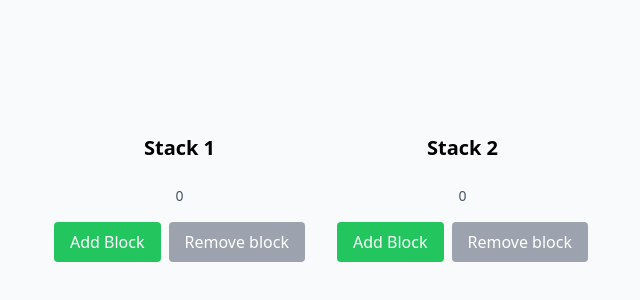
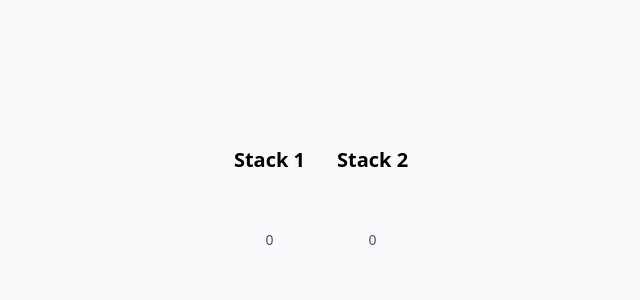
Before and after one commit to dkinsell/stack-comparator, a React (Vite) app: page / in a window 1280 px wide. Shown: the part 202-502 px from the top of the page, without its empty margins (319-959 px from the left). Built offline with nearby package versions, Linux system fonts and the light colour scheme.

Commit message:
removes buttons, implements click to add and drag to remove

```diff
--- a/src/components/BlockStack.tsx
+++ b/src/components/BlockStack.tsx
@@ -7,40 +7,41 @@ interface BlockStackProps {
 const BlockStack = ({ label }: BlockStackProps) => {
   const [blocks, setBlocks] = useState<number>(0);
 
+  const handleAddBlock = () => {
+    if (blocks < 10) {
+      setBlocks((prev) => prev + 1);
+    }
+  };
+
+  const handleRemoveBlock = () => {
+    setBlocks((prev) => Math.max(prev - 1, 0));
+  };
+
   return (
     <div className="flex flex-col items-center">
       <div className="text-xl font-bold mb-4">{label}</div>
-      <div className="w-10 h-100 flex flex-col-reverse gap-y-2">
+      <div
+        onClick={handleAddBlock}
+        className={`flex flex-col-reverse gap-y-1 ${
+          blocks >= 10 ? "cursor-not-allowed" : "cursor-pointer"
+        }`}
+        style={{ width: "2rem", paddingTop: blocks === 0 ? "2rem" : "0" }}
+      >
         {Array(blocks)
           .fill(null)
           .map((_, index) => (
             <div
               key={index}
-              className="bg-blue-500 w-full h-10 rounded-md shadow-md"
+              className="bg-blue-500 w-full h-8 rounded-md shadow-md"
+              draggable={true}
+              onDragStart={(e) => {
+                e.dataTransfer.setData("text/plain", `${index}`);
+                handleRemoveBlock();
+              }}
             ></div>
           ))}
       </div>
       <p className="mt-2 text-sm text-gray-600">{blocks}</p>
-      <div className="mt-4 flex space-x-2">
-        <button
-          onClick={() => setBlocks((prev) => Math.min(prev + 1, 10))}
-          disabled={blocks >= 10}
-          className={`${
-            blocks >= 10 ? "bg-gray-400 cursor-not-allowed" : "bg-green-500"
-          } text-white px-4 py-2 rounded`}
-        >
-          Add Block
-        </button>
-        <button
-          onClick={() => setBlocks((prev) => Math.max(prev - 1, 0))}
-          disabled={blocks <= 0}
-          className={`${
-            blocks <= 0 ? "bg-gray-400 cursor-not-allowed" : "bg-red-500"
-          } text-white px-4 py-2 rounded`}
-        >
-          Remove block
-        </button>
-      </div>
     </div>
   );
 };
```
